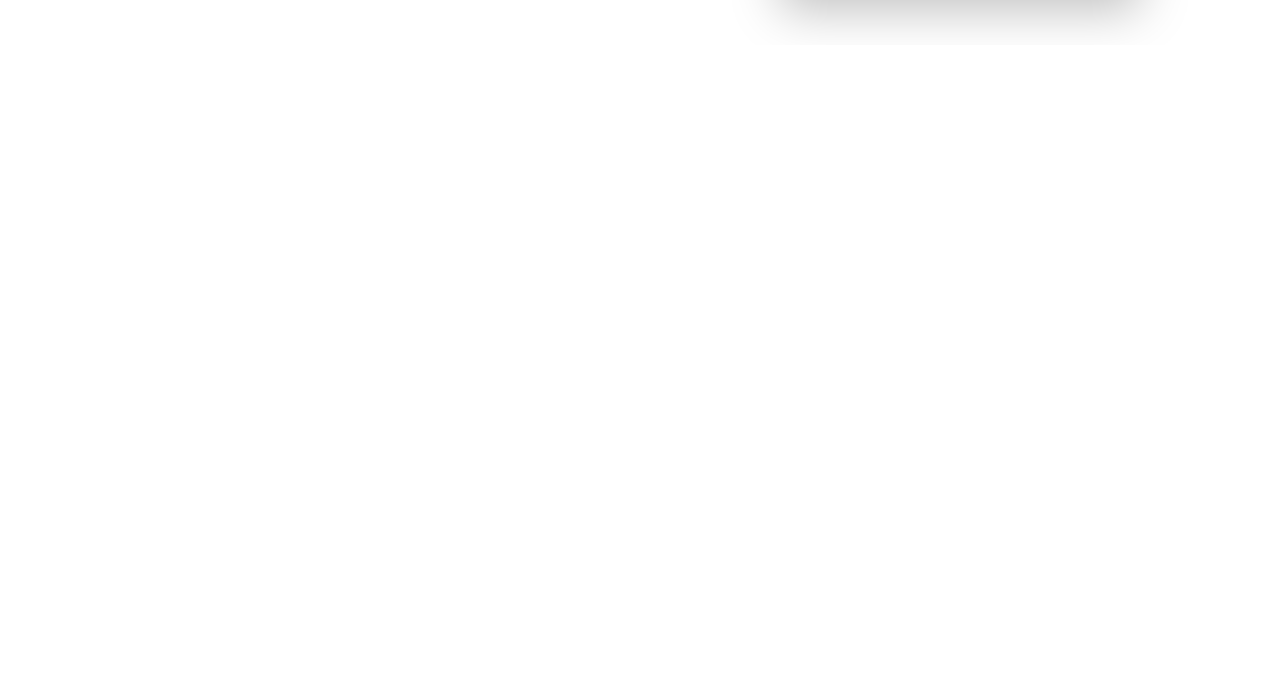
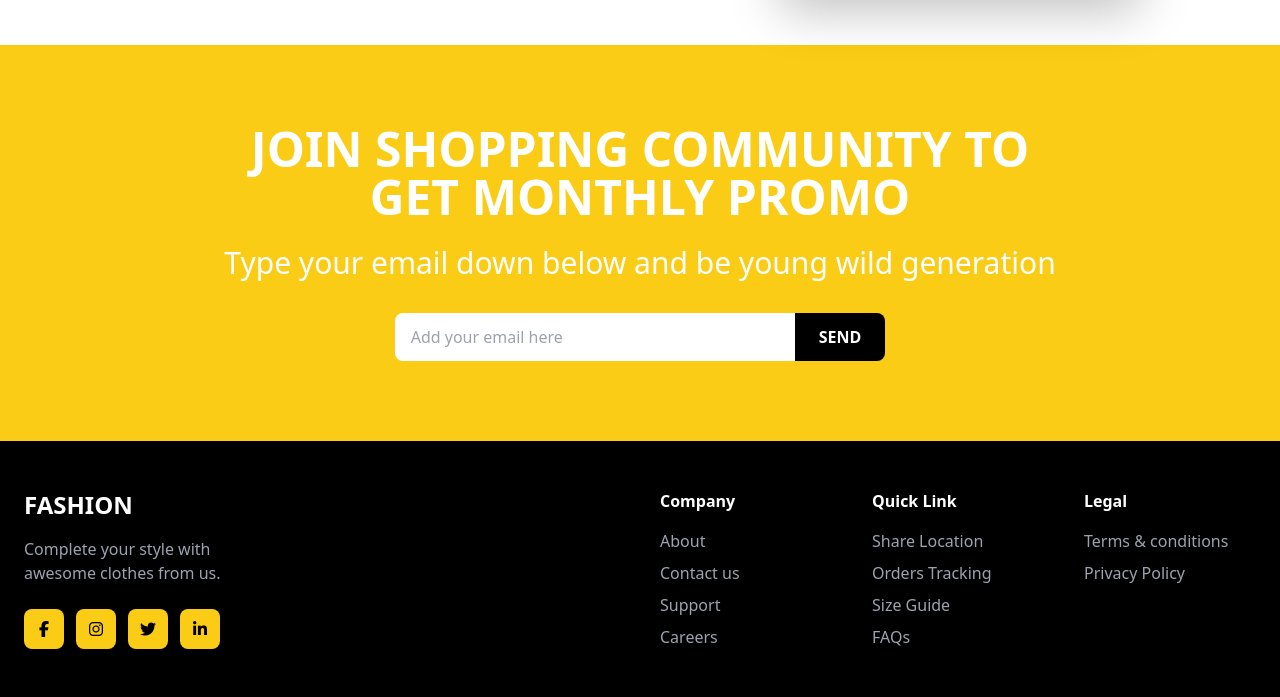
Before and after one commit to AhmedRaza2007/Shopping-App, a plain HTML site: page index.html in a window 1280 px wide. Shown: the part 3623-4320 px from the top of the page. Before the commit the page ends 3668 px from the top, so only its background shows below. Drawn offline with nearby package versions, Linux system fonts and the light colour scheme.

Commit message:
footer-add

```diff
--- a/index.html
+++ b/index.html
@@ -23,7 +23,7 @@
                 <div class="flex md:order-2 space-x-3 md:space-x-0 rtl:space-x-reverse">
 
                     <button type="button"
-                        class="text-white bg-black hover:bg-blue-800 focus:ring-4 focus:outline-none focus:ring-blue-300 font-medium rounded-lg text-sm px-4 py-2 text-center">
+                        class="text-white bg-black hover:bg-yellow-400 font-medium rounded-lg text-sm px-4 py-2 text-center">
                         SIGN UP</button>
                     <button data-collapse-toggle="navbar-sticky" type="button"
                         class="inline-flex items-center p-2 w-10 h-10 justify-center text-sm text-black rounded-lg md:hidden hover:bg-gray-100 focus:outline-none focus:ring-2 focus:ring-gray-200 dark:text-gray-400 dark:hover:bg-gray-700 dark:focus:ring-gray-600"
@@ -41,20 +41,20 @@
                         class="flex flex-col p-4 md:p-0 mt-4 font-medium rounded-lg md:space-x-8 rtl:space-x-reverse md:flex-row md:mt-0 ">
                         <li>
                             <a href="#"
-                                class="block py-2 px-3 text-black rounded-sm md:bg-transparent md:text-black md:p-0 md:dark:text-black"
+                                class="hover:text-yellow-400 block py-2 px-3 text-black rounded-sm md:bg-transparent md:text-black md:p-0 md:dark:text-black"
                                 aria-current="page">Home</a>
                         </li>
                         <li>
                             <a href="#"
-                                class="block py-2 px-3 text-gray-900 rounded-sm md:hover:bg-transparent md:p-0 dark:text-black">About</a>
+                                class="hover:text-yellow-400 block py-2 px-3 text-gray-900 rounded-sm md:hover:bg-transparent md:p-0 dark:text-black">About</a>
                         </li>
                         <li>
                             <a href="#"
-                                class="block py-2 px-3 text-gray-900 rounded-sm md:hover:bg-transparent md:p-0 dark:text-black">Services</a>
+                                class="hover:text-yellow-400 block py-2 px-3 text-gray-900 rounded-sm md:hover:bg-transparent md:p-0 dark:text-black">Services</a>
                         </li>
                         <li>
                             <a href="#"
-                                class="block py-2 px-3 text-gray-900 rounded-sm md:hover:bg-transparent md:p-0 dark:text-black">Contact</a>
+                                class="hover:text-yellow-400 block py-2 px-3 text-gray-900 rounded-sm md:hover:bg-transparent md:p-0 dark:text-black">Contact</a>
                         </li>
                     </ul>
                 </div>
@@ -73,7 +73,7 @@
                     </h1>
                     <p class="mt-6 text-lg text-gray-700">Live for Influential and Innovative fashion!</p>
                     <button
-                        class="mt-6 bg-black text-white px-6 py-3 rounded-lg hover:bg-gray-800 transition duration-300">Shop
+                        class="mt-6 bg-black hover:bg-yellow-400 text-white px-6 py-3 rounded-lg hover:bg-gray-800 transition duration-300">Shop
                         Now</button>
                 </div>
 
@@ -163,7 +163,7 @@
               </p>
               <p class="text-black font-bold text-2xl">1 June - 10 June 2021</p>
               <p class="text-black text-xl font-bold">*Terms & Conditions apply</p>
-              <button class="bg-black text-1xl font-bold text-white px-6 py-3 rounded hover:bg-gray-800 transition">
+              <button class="bg-black hover:bg-yellow-400 text-1xl font-bold text-white px-6 py-3 rounded hover:bg-gray-800 transition">
                 SHOP NOW
               </button>
             </div>
@@ -212,7 +212,6 @@
 
         <div class="max-w-7xl mx-auto flex flex-col-reverse md:flex-row items-center justify-between gap-12">
 
-            <!-- LEFT SECTION -->
             <div class="md:w-1/2 text-center md:text-left space-y-6">
               <h2 class="text-3xl md:text-4xl font-extrabold uppercase">
                 Download App &<br />Get The Voucher!
@@ -222,7 +221,6 @@
                 Rondovision mobile app for now.
               </p>
 
-              <!-- Store Buttons -->
               <div class="flex flex-col sm:flex-row justify-center md:justify-start gap-4">
                 <a href="#">
                   <img
@@ -254,6 +252,80 @@
           </div>
 
     </section>
+    <section class="bg-yellow-400 py-20 text-center">
+        <h2 class="text-3xl md:text-5xl font-extrabold text-white">
+          JOIN SHOPPING COMMUNITY TO <br />
+          GET MONTHLY PROMO
+        </h2>
+        <p class="mt-6 text-3xl text-white ">
+          Type your email down below and be young wild generation
+        </p>
+        <div class="mt-8 flex justify-center">
+          <input
+            type="email"
+            placeholder="Add your email here"
+            class="w-[300px] md:w-[400px] px-4 py-3 rounded-l-lg text-gray-70 bg-white focus:outline-none"
+          />
+          <button class="bg-black text-white px-6 py-3 rounded-r-lg font-bold">
+            SEND
+          </button>
+        </div>
+      </section>
+      <footer class="bg-black text-white px-6 py-12">
+        <div class="max-w-7xl mx-auto grid grid-cols-1 md:grid-cols-2 gap-10">
+
+          <div>
+            <h2 class="text-2xl font-extrabold mb-4">FASHION</h2>
+            <p class="text-gray-400 mb-6 lg:w-[255px]">Complete your style with awesome clothes from us.</p>
+            <div class="flex space-x-3">
+              <a href="#" class="bg-yellow-400 text-black w-10 h-10 mr-0 rounded-lg flex items-center justify-center">
+                <i class="fab fa-facebook-f"></i>
+              </a>
+              <a href="#" class="bg-yellow-400 text-black w-10 h-10 rounded-lg flex items-center justify-center">
+                <i class="fab fa-instagram"></i>
+              </a>
+              <a href="#" class="bg-yellow-400 text-black w-10 h-10 rounded-lg flex items-center justify-center">
+                <i class="fab fa-twitter"></i>
+              </a>
+              <a href="#" class="bg-yellow-400 text-black w-10 h-10 rounded-lg flex items-center justify-center">
+                <i class="fab fa-linkedin-in"></i>
+              </a>
+            </div>
+          </div>
+
+<div class="grid grid-cols-1 md:grid-cols-3 gap-10">
+    <div>
+        <h3 class="font-semibold mb-4">Company</h3>
+        <ul class="space-y-2 text-gray-400">
+          <li class="hover:text-yellow-400"><a href="#">About</a></li>
+          <li class="hover:text-yellow-400"><a href="#">Contact us</a></li>
+          <li class="hover:text-yellow-400"><a href="#">Support</a></li>
+          <li class="hover:text-yellow-400"><a href="#">Careers</a></li>
+        </ul>
+      </div>
+
+      <div>
+        <h3 class="font-semibold mb-4">Quick Link</h3>
+        <ul class="space-y-2 text-gray-400">
+          <li class="hover:text-yellow-400"><a href="#">Share Location</a></li>
+          <li class="hover:text-yellow-400"><a href="#">Orders Tracking</a></li>
+          <li class="hover:text-yellow-400"><a href="#">Size Guide</a></li>
+          <li class="hover:text-yellow-400"><a href="#">FAQs</a></li>
+        </ul>
+      </div>
+
+      <div>
+        <h3 class="font-semibold mb-4">Legal</h3>
+        <ul class="space-y-2 text-gray-400">
+          <li class="hover:text-yellow-400"><a href="#">Terms & conditions</a></li>
+          <li class="hover:text-yellow-400"><a href="#">Privacy Policy</a></li>
+        </ul>
+      </div>
+</div>
+
+        </div>
+      </footer>
+
 </body>
 
 </html>
```
